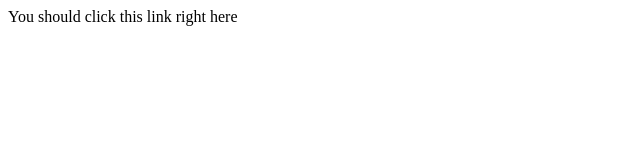
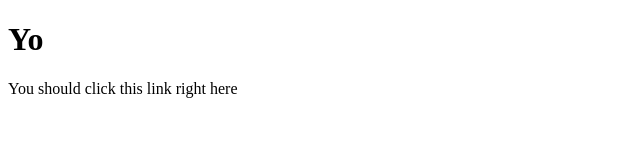
Before and after one commit to Lizardtamer/ChallengeDemo-, a plain HTML site: page index.html in a window 1280 px wide. Shown: the whole page, without its empty margins (0-640 px from the left). Drawn offline with Linux system fonts and the light colour scheme.

Commit message:
Update index.html

```diff
--- a/index.html
+++ b/index.html
@@ -5,5 +5,6 @@
   </title>
 </head>
 <body>
+  <h1>Yo</h1>
   You should click this link right here
 </body>
```
